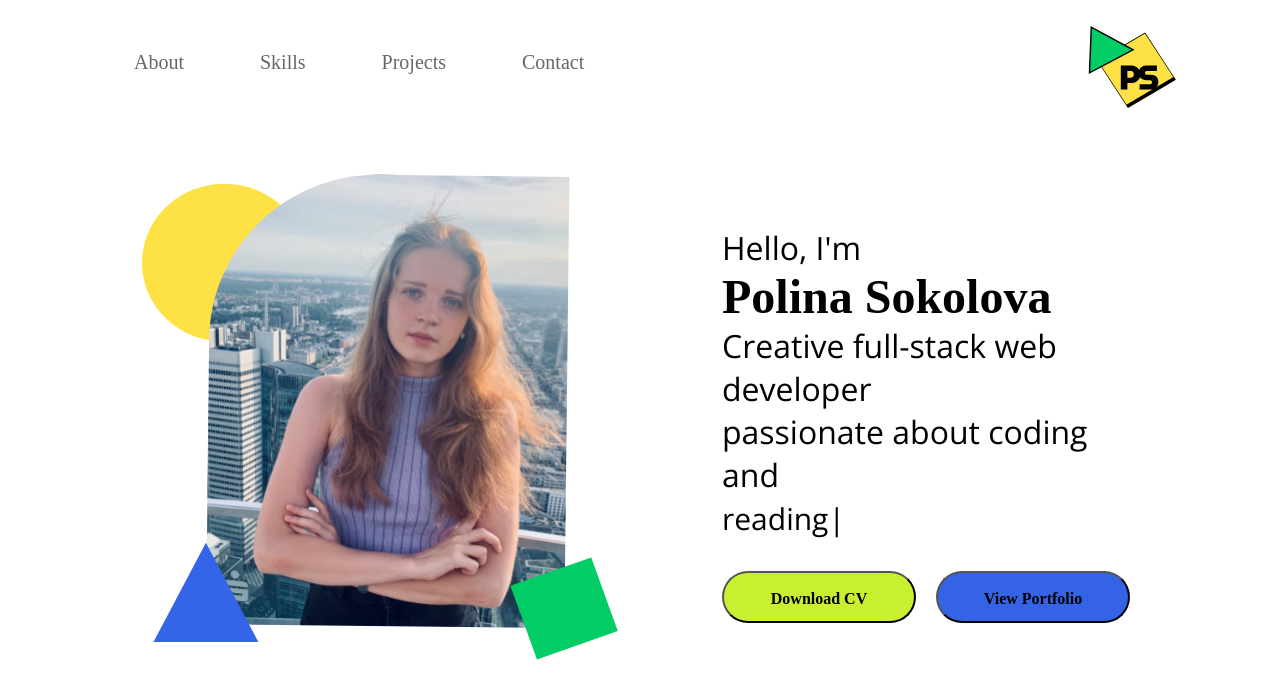
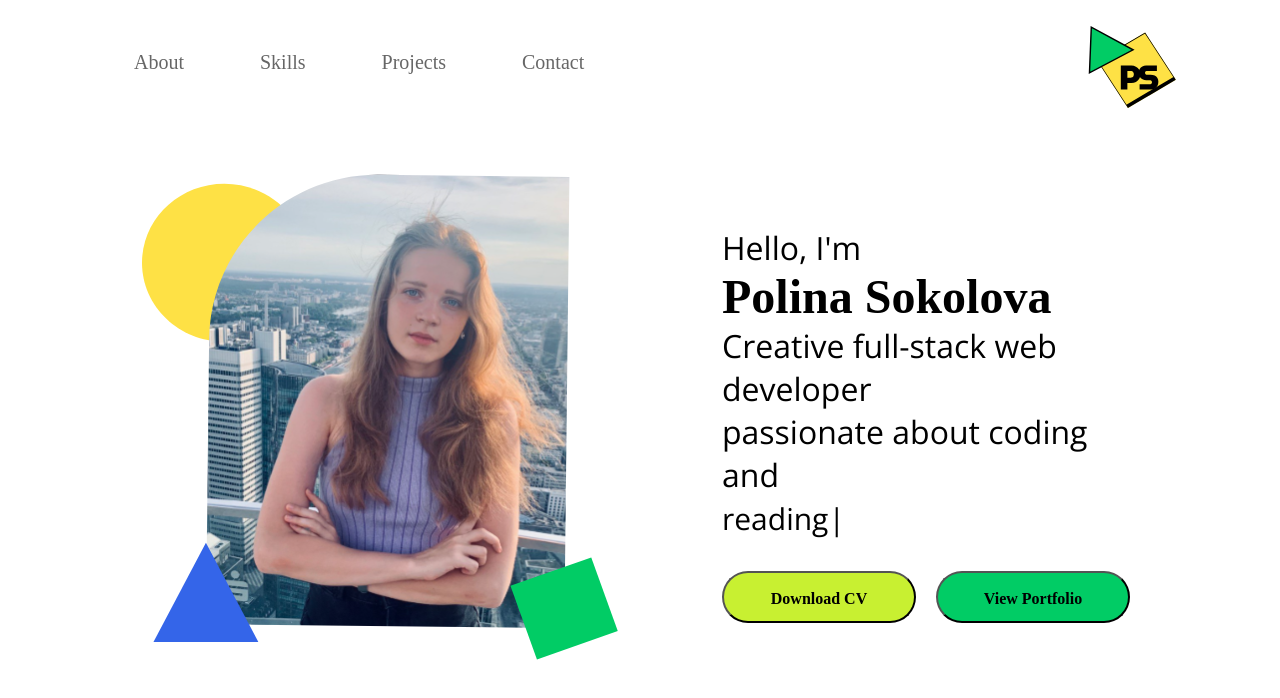
Before and after one commit to Polessa2001/portfolio-deploy, a React (Create React App) app: page / in a window 1280 px wide. Shown: the top 698 px of the page. Built offline with nearby package versions, Linux system fonts and the light colour scheme; a web font is replaced by a local one.

Commit message:
fixed button colour swction one + fixed sending emails

```diff
--- a/src/components/button/Button.js
+++ b/src/components/button/Button.js
@@ -2,7 +2,7 @@ import React from 'react';
 import './Button.scss';
 const Button = (props) => {
   return (
-    <button className="button" style={{ backgroundColor: props.backgroundColor }} onClick={props.function}>{props.name}</button>
+    <button className="button" style={{ backgroundColor: props.backgroundColor }} onClick={props.function} type={props.type}>{props.name}</button>
   )
 };
 export default Button;
--- a/src/components/form/Form.js
+++ b/src/components/form/Form.js
@@ -1,4 +1,4 @@
-import React from 'react';
+import React, { useRef } from 'react';
 import * as Yup from 'yup'; // Import Yup for validation
 import { useFormik } from 'formik'; // Import Formik for form management
 import Button from '../button/Button';
@@ -9,6 +9,7 @@ import 'react-toastify/dist/ReactToastify.css';
 
 const Form = () => {
   const notify = (text) => toast(text);
+  const form = useRef();
 
   // Define Yup validation schema
   const validationSchema = Yup.object().shape({
@@ -30,11 +31,11 @@ const Form = () => {
   });
 
   const sendEmail = (values) => {
-    emailjs.sendForm('service_akbv4fk', 'template_wro0dwt', formik.values, 'jKZY1uQt3vUNxoL0Z')
+    emailjs.sendForm('service_akbv4fk', 'template_wro0dwt', form.current, 'jKZY1uQt3vUNxoL0Z')
       .then((result) => {
         notify("Polina received your message!");
         console.log(result.text);
-        formik.resetForm(); // Clear form fields using Formik's method
+        formik.resetForm();
       })
       .catch((error) => {
         notify("Something went wrong...");
@@ -44,7 +45,7 @@ const Form = () => {
 
   return (
     <div className="formWrapper">
-      <form className="sectionForm" onSubmit={formik.handleSubmit}>
+      <form ref={form} className="sectionForm" onSubmit={formik.handleSubmit}>
         <label>Name</label>
         <input
           type="text"
--- a/src/components/sections/SectionOne.js
+++ b/src/components/sections/SectionOne.js
@@ -3,7 +3,7 @@ import photome from '../../assets/photome.svg';
 import { TypeAnimation } from 'react-type-animation';
 import Button from '../button/Button';
 import './SectionOne.scss';
-import { lightGreen, blue } from '../../styles/colors';
+import { lightGreen, green } from '../../styles/colors';
 import CV from '../../assets/CV.pdf'
 const SectionOne = () => {
   return(
@@ -36,8 +36,8 @@ const SectionOne = () => {
         />
       </p>
       <div className="button-container">
-        <a href={CV}><Button name="Download CV" backgroundColor={lightGreen} /></a>
-        <a href = "#section-4"><Button name="View Portfolio" backgroundColor={blue} /></a>
+        <a href={CV}><Button name="Download CV" backgroundColor={lightGreen} type="button"/></a>
+        <a href = "#section-4"><Button name="View Portfolio" backgroundColor={green} type="button"/></a>
       </div>
     </div>
     </>
```
